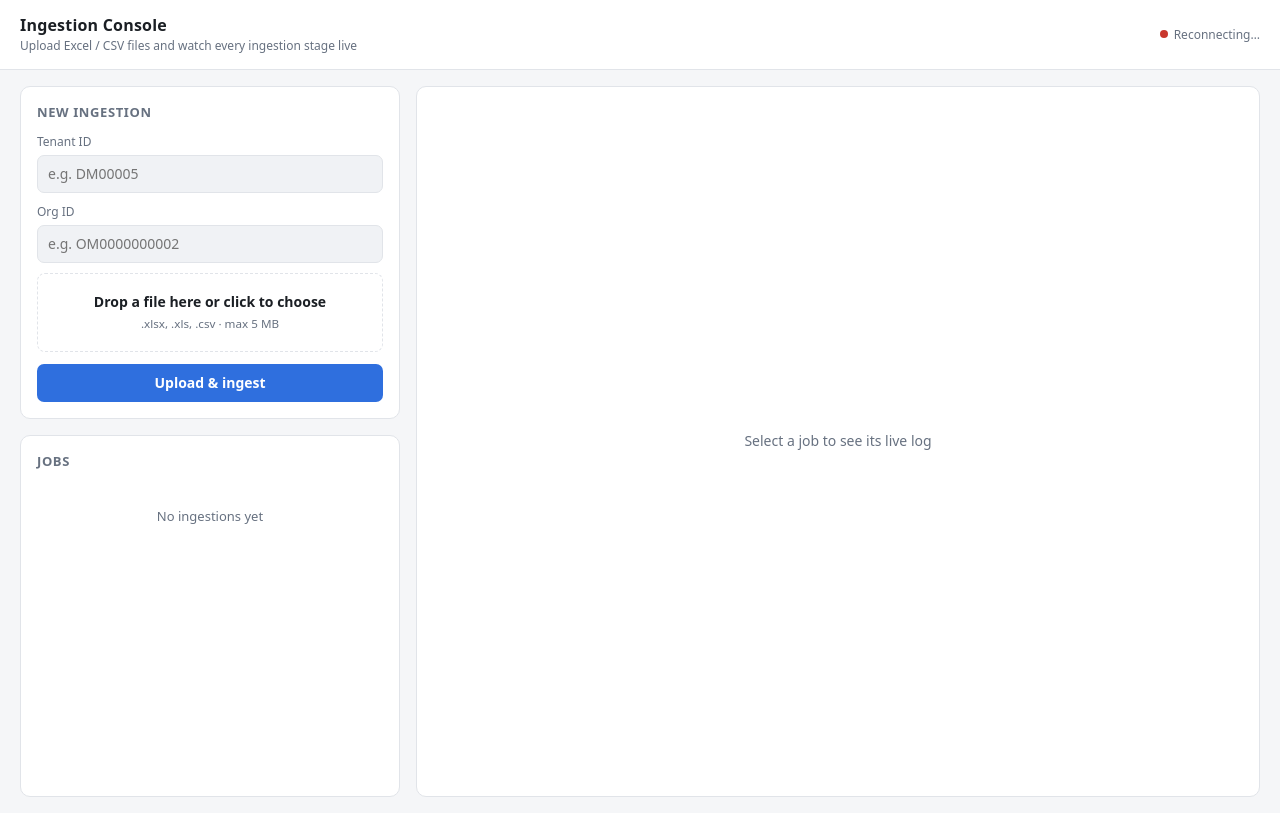
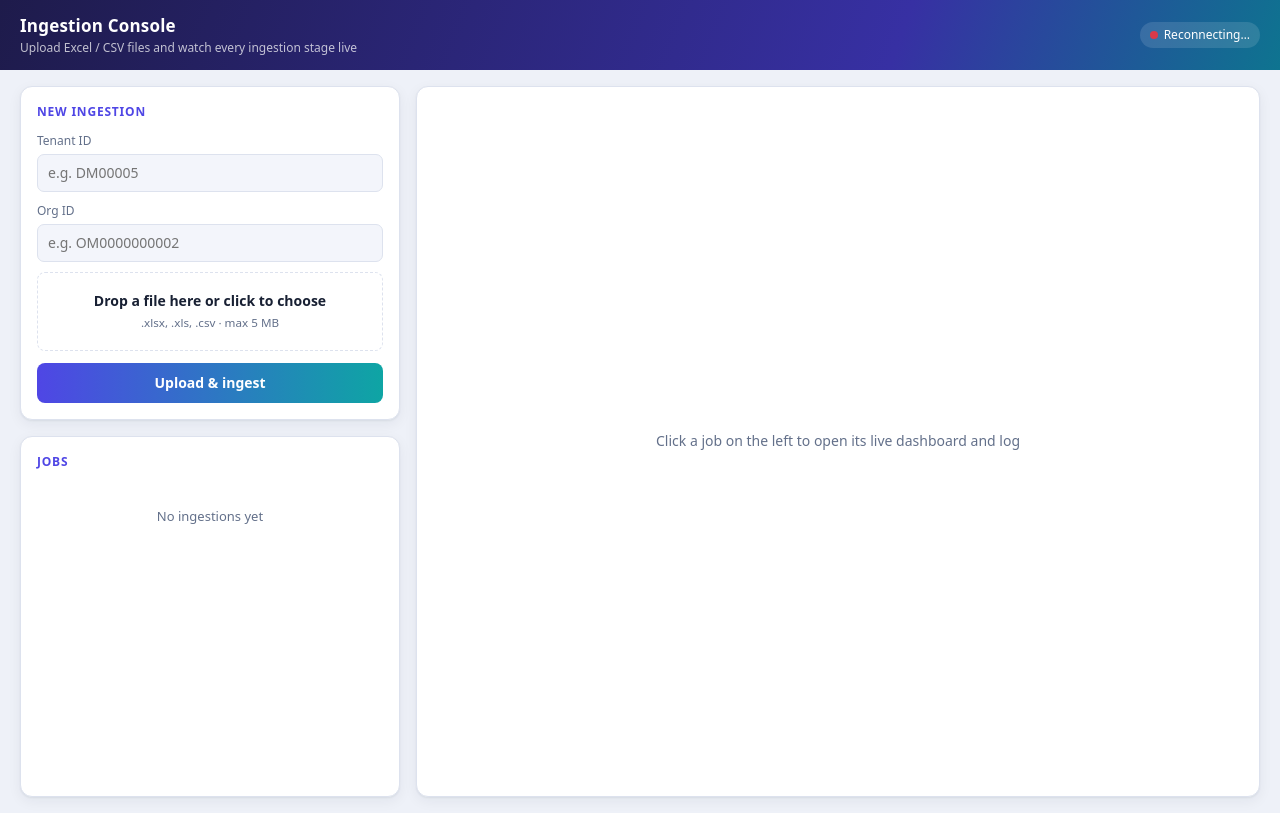
Before and after one commit to DataTwin-ai/data_modelling-ingestion, a plain HTML site: page dashboard/index.html in a window 1280 px wide. Drawn offline with Linux system fonts and the light colour scheme; no server answers.

Commit message:
Dashboard: job list pagination, open log only on click, close button, new colour theme
Co-Authored-By: Claude Opus 5.5 <noreply@anthropic.com>

```diff
--- a/dashboard/index.html
+++ b/dashboard/index.html
@@ -6,46 +6,54 @@
 <title>Ingestion Console</title>
 <style>
   :root {
-    --bg: #f5f6f8;
+    --bg: #eef1f8;
     --panel: #ffffff;
-    --panel-2: #f0f2f5;
-    --border: #e1e4e9;
-    --text: #1b1f24;
-    --muted: #677180;
-    --accent: #2f6fde;
-    --accent-soft: #e5eefc;
-    --ok: #1d8a4e;
-    --ok-soft: #e3f4ea;
-    --warn: #b86e00;
-    --warn-soft: #fbf0dc;
-    --err: #c8372d;
-    --err-soft: #fbe6e4;
-    --stage: #6b47c9;
-    --log-bg: #11151b;
-    --log-text: #d6dbe2;
-    --log-muted: #7d8794;
-    --radius: 10px;
+    --panel-2: #f3f5fb;
+    --border: #dde2ee;
+    --text: #182033;
+    --muted: #63708a;
+    --accent: #4f46e5;
+    --accent-2: #0ea5a4;
+    --accent-soft: #ecebfd;
+    --ok: #0f9d6b;
+    --ok-soft: #dff6ec;
+    --warn: #c27803;
+    --warn-soft: #fdf1d8;
+    --err: #d93a4a;
+    --err-soft: #fde7ea;
+    --stage: #7c4dff;
+    --head-1: #1e1b4b;
+    --head-2: #3730a3;
+    --log-bg: #0f1324;
+    --log-text: #d8def0;
+    --log-muted: #7f89a8;
+    --shadow: 0 1px 2px rgba(24,32,51,.06), 0 4px 14px rgba(24,32,51,.06);
+    --radius: 12px;
     --mono: ui-monospace, "Cascadia Code", "SF Mono", Consolas, "Liberation Mono", monospace;
     color-scheme: light;
   }
   @media (prefers-color-scheme: dark) {
     :root {
-      --bg: #0f1216;
-      --panel: #171b21;
-      --panel-2: #1e232b;
-      --border: #2a3039;
-      --text: #e4e8ee;
-      --muted: #8b95a3;
-      --accent: #5b92f0;
-      --accent-soft: #1d2a40;
-      --ok: #45b97a;
-      --ok-soft: #16301f;
-      --warn: #e0a040;
-      --warn-soft: #33270f;
-      --err: #ef6a5f;
-      --err-soft: #3a1a18;
-      --stage: #a48ef0;
-      --log-bg: #0a0c10;
+      --bg: #0d1020;
+      --panel: #151a2e;
+      --panel-2: #1c2239;
+      --border: #2a3150;
+      --text: #e6e9f5;
+      --muted: #8e98b6;
+      --accent: #8b85ff;
+      --accent-2: #2dd4bf;
+      --accent-soft: #252a55;
+      --ok: #34d399;
+      --ok-soft: #12332a;
+      --warn: #fbbf24;
+      --warn-soft: #3a2e10;
+      --err: #fb7185;
+      --err-soft: #3d1a24;
+      --stage: #a78bfa;
+      --head-1: #0b0e1f;
+      --head-2: #27236b;
+      --log-bg: #080b17;
+      --shadow: 0 1px 2px rgba(0,0,0,.3), 0 6px 18px rgba(0,0,0,.25);
       color-scheme: dark;
     }
   }
@@ -60,11 +68,15 @@
   }
   header {
     display: flex; align-items: center; justify-content: space-between; gap: 12px;
-    padding: 14px 20px; border-bottom: 1px solid var(--border); background: var(--panel);
+    padding: 14px 20px; color: #fff;
+    background: linear-gradient(110deg, var(--head-1) 0%, var(--head-2) 70%, #0e7490 100%);
   }
-  header h1 { margin: 0; font-size: 16px; font-weight: 650; letter-spacing: .2px; }
-  header .sub { color: var(--muted); font-size: 12px; }
-  .conn { display: flex; align-items: center; gap: 6px; font-size: 12px; color: var(--muted); }
+  header h1 { margin: 0; font-size: 17px; font-weight: 700; letter-spacing: .2px; }
+  header .sub { color: rgba(255,255,255,.72); font-size: 12px; }
+  .conn {
+    display: flex; align-items: center; gap: 6px; font-size: 12px; color: #fff;
+    background: rgba(255,255,255,.12); padding: 4px 10px; border-radius: 99px;
+  }
   .dot { width: 8px; height: 8px; border-radius: 50%; background: var(--muted); }
   .dot.live { background: var(--ok); box-shadow: 0 0 0 3px var(--ok-soft); }
   .dot.down { background: var(--err); }
@@ -79,9 +91,13 @@
   .col { display: flex; flex-direction: column; gap: 16px; min-height: 0; }
   .card {
     background: var(--panel); border: 1px solid var(--border); border-radius: var(--radius);
-    padding: 16px; min-height: 0;
+    padding: 16px; min-height: 0; box-shadow: var(--shadow);
   }
-  .card h2 { margin: 0 0 12px; font-size: 13px; font-weight: 650; text-transform: uppercase; letter-spacing: .6px; color: var(--muted); }
+  .card h2 {
+    margin: 0 0 12px; font-size: 12px; font-weight: 700; text-transform: uppercase; letter-spacing: .8px; color: var(--accent);
+    display: flex; align-items: center; justify-content: space-between; gap: 8px;
+  }
+  .card h2 .count { font-size: 11px; color: var(--muted); font-weight: 600; letter-spacing: 0; text-transform: none; }
 
   /* Upload form */
   label.field { display: block; margin-bottom: 10px; }
@@ -99,9 +115,12 @@
   .drop strong { color: var(--text); display: block; word-break: break-all; }
   .drop small { display: block; margin-top: 4px; }
   button.primary {
-    width: 100%; padding: 9px 12px; border: 0; border-radius: 7px; background: var(--accent);
-    color: #fff; font: inherit; font-weight: 600; cursor: pointer;
+    width: 100%; padding: 10px 12px; border: 0; border-radius: 8px;
+    background: linear-gradient(90deg, var(--accent), var(--accent-2));
+    color: #fff; font: inherit; font-weight: 650; cursor: pointer; transition: filter .15s, transform .05s;
   }
+  button.primary:hover:not(:disabled) { filter: brightness(1.08); }
+  button.primary:active:not(:disabled) { transform: translateY(1px); }
   button.primary:disabled { opacity: .5; cursor: not-allowed; }
   .msg { margin-top: 10px; font-size: 13px; padding: 8px 10px; border-radius: 7px; }
   .msg.ok { background: var(--ok-soft); color: var(--ok); }
@@ -114,12 +133,25 @@
 
   /* Jobs list */
   .jobs { flex: 1; display: flex; flex-direction: column; }
-  .jobs-list { overflow-y: auto; margin: 0 -8px; flex: 1; }
+  .jobs-list { overflow-y: auto; flex: 1; display: flex; flex-direction: column; gap: 6px; }
   .job {
-    padding: 10px 8px; border-radius: 8px; cursor: pointer; border: 1px solid transparent;
+    padding: 9px 10px; border-radius: 8px; cursor: pointer; border: 1px solid var(--border);
+    border-left: 4px solid var(--muted); background: var(--panel);
   }
+  .job.running { border-left-color: var(--accent); }
+  .job.completed { border-left-color: var(--ok); }
+  .job.failed, .job.interrupted { border-left-color: var(--err); }
+  .job.queued { border-left-color: var(--warn); }
   .job:hover { background: var(--panel-2); }
   .job.sel { background: var(--accent-soft); border-color: var(--accent); }
+  .pager { display: flex; align-items: center; justify-content: space-between; gap: 8px; padding-top: 10px; margin-top: 8px; border-top: 1px solid var(--border); }
+  .pager span { font-size: 12px; color: var(--muted); }
+  .pager button {
+    border: 1px solid var(--border); background: var(--panel-2); color: var(--text); border-radius: 7px;
+    padding: 4px 12px; font: inherit; font-size: 12px; cursor: pointer;
+  }
+  .pager button:hover:not(:disabled) { border-color: var(--accent); color: var(--accent); }
+  .pager button:disabled { opacity: .45; cursor: not-allowed; }
   .job .row1 { display: flex; justify-content: space-between; gap: 8px; align-items: center; }
   .job .name { font-weight: 600; overflow: hidden; text-overflow: ellipsis; white-space: nowrap; }
   .job .meta { color: var(--muted); font-size: 12px; margin: 2px 0 6px; display: flex; justify-content: space-between; gap: 8px; }
@@ -146,7 +178,8 @@
     flex: 1; min-width: 92px; text-align: center; font-size: 11px; color: var(--muted);
     padding-top: 8px; border-top: 3px solid var(--border); white-space: nowrap;
   }
-  .step.done { border-color: var(--ok); color: var(--text); }
+  .step { border-radius: 2px; }
+  .step.done { border-color: var(--ok); color: var(--ok); font-weight: 600; }
   .step.cur { border-color: var(--accent); color: var(--accent); font-weight: 650; }
   .step.cur.pulse { animation: pulse 1.4s ease-in-out infinite; }
   .step.fail { border-color: var(--err); color: var(--err); font-weight: 650; }
@@ -181,6 +214,12 @@
   .ln.DEBUG .l { color: var(--log-muted); }
   .ln.STAGE { background: rgba(164,142,240,.12); }
   .ln.STAGE .l, .ln.STAGE .m { color: #c3b4ff; font-weight: 600; }
+  .head-actions { display: flex; align-items: center; gap: 8px; flex-shrink: 0; }
+  .close-btn {
+    border: 1px solid var(--border); background: transparent; color: var(--muted); border-radius: 7px;
+    padding: 3px 10px; font: inherit; font-size: 12px; cursor: pointer;
+  }
+  .close-btn:hover { color: var(--text, inherit); background: var(--accent-soft); }
   .placeholder { color: var(--muted); display: flex; align-items: center; justify-content: center; flex: 1; text-align: center; padding: 40px; }
 </style>
 </head>
@@ -210,20 +249,28 @@
     </form>
 
     <section class="card jobs">
-      <h2>Jobs</h2>
+      <h2>Jobs <span class="count" id="jobsCount"></span></h2>
       <div class="jobs-list" id="jobsList"><div class="empty">No ingestions yet</div></div>
+      <div class="pager" id="pager" hidden>
+        <button type="button" id="prevPage">‹ Prev</button>
+        <span id="pageInfo"></span>
+        <button type="button" id="nextPage">Next ›</button>
+      </div>
     </section>
   </div>
 
   <section class="card detail" id="detail">
-    <div class="placeholder" id="placeholder">Select a job to see its live log</div>
+    <div class="placeholder" id="placeholder">Click a job on the left to open its live dashboard and log</div>
     <div id="detailBody" class="detail-body" hidden>
       <div class="detail-head">
         <div>
           <h3 id="dName"></h3>
           <div class="kv" id="dKv"></div>
         </div>
-        <span class="badge" id="dBadge"></span>
+        <div class="head-actions">
+          <span class="badge" id="dBadge"></span>
+          <button type="button" class="close-btn" id="closeDetail" title="Close log">Close ✕</button>
+        </div>
       </div>
       <div class="stepper" id="stepper"></div>
       <div class="bar" id="dBar"><i></i></div>
@@ -261,6 +308,8 @@
   var jobES = null;
   var selectedFile = null;
   var logFilter = "all";
+  var PAGE_SIZE = 6;
+  var page = 1;
 
   function store(k, v) { try { localStorage.setItem(k, v); } catch (e) {} }
   function load(k) { try { return localStorage.getItem(k) || ""; } catch (e) { return ""; } }
@@ -342,6 +391,7 @@
         showMsg("Queued as " + body.job_id, "ok");
         pickFile(null); $("fileInput").value = "";
         $("formMsg").hidden = false;
+        page = 1;                                   // new job is on top of page 1
         upsertJob({ job_id: body.job_id, file_name: "", status: "queued", stage: "QUEUED", progress: 0, tenant_id: tenant, org_id: org, created_at: new Date().toISOString() }, true);
         selectJob(body.job_id);
       } else {
@@ -378,8 +428,7 @@
     var data = JSON.parse(e.data);
     (data.jobs || []).forEach(function (j) { jobs[j.job_id] = Object.assign(jobs[j.job_id] || {}, j); });
     renderJobs();
-    if (!selectedId && data.jobs && data.jobs.length) selectJob(data.jobs[0].job_id);
-    else if (selectedId) renderDetail();
+    if (selectedId) renderDetail();          // nothing is opened on page load; click a job to see its log
   });
   globalES.addEventListener("job", function (e) { upsertJob(JSON.parse(e.data)); });
 
@@ -410,11 +459,18 @@
     var list = $("jobsList");
     var arr = Object.keys(jobs).map(function (k) { return jobs[k]; })
       .sort(function (a, b) { return (b.created_at || "").localeCompare(a.created_at || ""); });
-    if (!arr.length) { list.innerHTML = '<div class="empty">No ingestions yet</div>'; return; }
+    $("jobsCount").textContent = arr.length ? arr.length + " total" : "";
+    if (!arr.length) { list.innerHTML = '<div class="empty">No ingestions yet</div>'; $("pager").hidden = true; return; }
+    var pages = Math.max(1, Math.ceil(arr.length / PAGE_SIZE));
+    if (page > pages) page = pages;
+    $("pager").hidden = pages <= 1;
+    $("pageInfo").textContent = "Page " + page + " of " + pages;
+    $("prevPage").disabled = page <= 1;
+    $("nextPage").disabled = page >= pages;
     list.textContent = "";
-    arr.forEach(function (j) {
+    arr.slice((page - 1) * PAGE_SIZE, page * PAGE_SIZE).forEach(function (j) {
       var el = document.createElement("div");
-      el.className = "job" + (j.job_id === selectedId ? " sel" : "");
+      el.className = "job " + (j.status || "") + (j.job_id === selectedId ? " sel" : "");
       el.dataset.id = j.job_id;
 
       var r1 = document.createElement("div"); r1.className = "row1";
@@ -436,6 +492,9 @@
       list.appendChild(el);
     });
   }
+
+  $("prevPage").addEventListener("click", function () { if (page > 1) { page--; renderJobs(); } });
+  $("nextPage").addEventListener("click", function () { page++; renderJobs(); });
 
   // ---------------- Job detail + live log ----------------
   function selectJob(id) {
@@ -460,6 +519,16 @@
     });
     es.addEventListener("done", function () { es.close(); if (jobES === es) jobES = null; });
   }
+
+  function closeDetail() {
+    if (jobES) { jobES.close(); jobES = null; }
+    selectedId = null;
+    $("log").textContent = "";
+    $("detailBody").hidden = true;
+    $("placeholder").hidden = false;
+    renderJobs();
+  }
+  $("closeDetail").addEventListener("click", closeDetail);
 
   function appendLog(ev) {
     var log = $("log");
```
